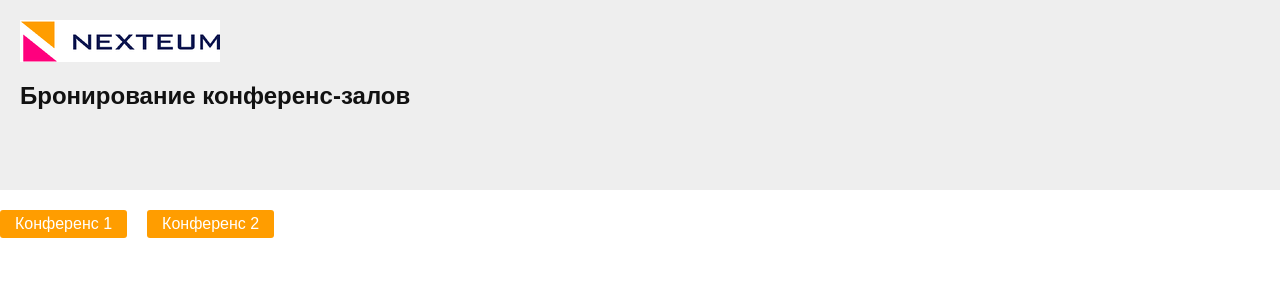
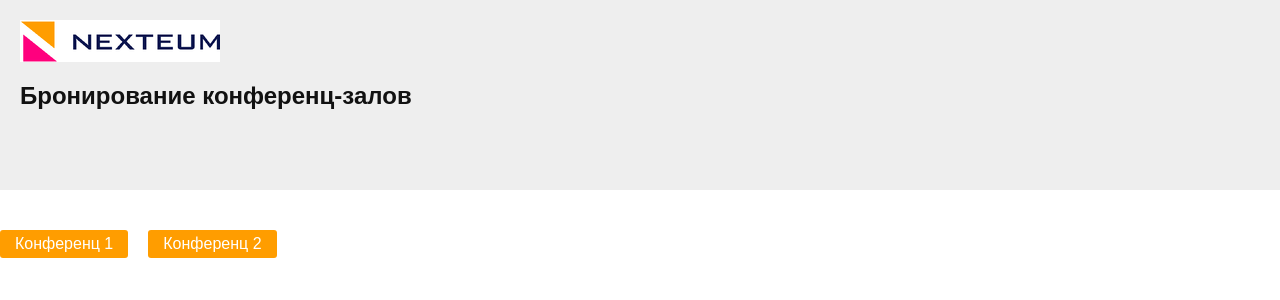
Before and after one commit to vdyrda/react_booker, a React (Create React App) app: page / in a window 1280 px wide. Shown: the top 300 px of the page. Built offline with nearby package versions, Linux system fonts and the light colour scheme.

Commit message:
new component - Hall

```diff
--- a/src/App.js
+++ b/src/App.js
@@ -10,7 +10,7 @@ class App extends Component {
       <div className="App">
 		  <header className="App-header">
 			  <img src={logo} className="App-logo" alt="logo" />
-			  <h1 className="App-title">Бронирование конференс-залов</h1>
+			  <h1 className="App-title">Бронирование конференц-залов</h1>
 		  </header>
 		  <main>
 			  <Halls />
--- /dev/null
+++ b/src/components/Halls/Hall/Hall.css
@@ -0,0 +1,9 @@
+.Hall {
+    display: inline-block;
+    border-radius: 3px;
+    margin: 20px 20px 0 0;
+    background: #ff9d00;
+    padding: 5px 15px;
+    color: #fff;
+    cursor: pointer;
+}
--- /dev/null
+++ b/src/components/Halls/Hall/Hall.js
@@ -0,0 +1,13 @@
+import React from 'react';
+
+import './Hall.css';
+
+const hall = (props) => {
+    return (
+        <div className='Hall'>
+            {props.name}
+        </div>
+    );
+};
+
+export default hall;
--- a/src/components/Halls/Halls.css
+++ b/src/components/Halls/Halls.css
@@ -1,13 +1,3 @@
-.Hall {
-	display: inline-block;
-	border-radius: 3px;
-	margin: 20px 20px 0 0;
-	background: #ff9d00;
-	padding: 5px 15px;
-	color: #fff;
-	cursor: pointer;
+.Halls {
+	margin: 20px 0;
 }
-
-.Halls {
-
-}
--- a/src/components/Halls/Halls.js
+++ b/src/components/Halls/Halls.js
@@ -1,19 +1,21 @@
 import React from 'react';
+
+import Hall from './Hall/Hall';
 
 import './Halls.css';
 
 const halls = () => {
 	const halls = [
-		{name: 'Конференс 1'},
-		{name: 'Конференс 2'}
+		{name: 'Конференц 1'},
+		{name: 'Конференц 2'}
 	];
 
 	return (
 		<div className='Halls'>
-			<div className='Hall'>{halls[0].name}</div>
-			<div className='Hall'>{halls[1].name}</div>
+			<Hall name={halls[0].name} />
+            <Hall name={halls[1].name} />
 		</div>
 	);
-}
+};
 
 export default halls;
```
